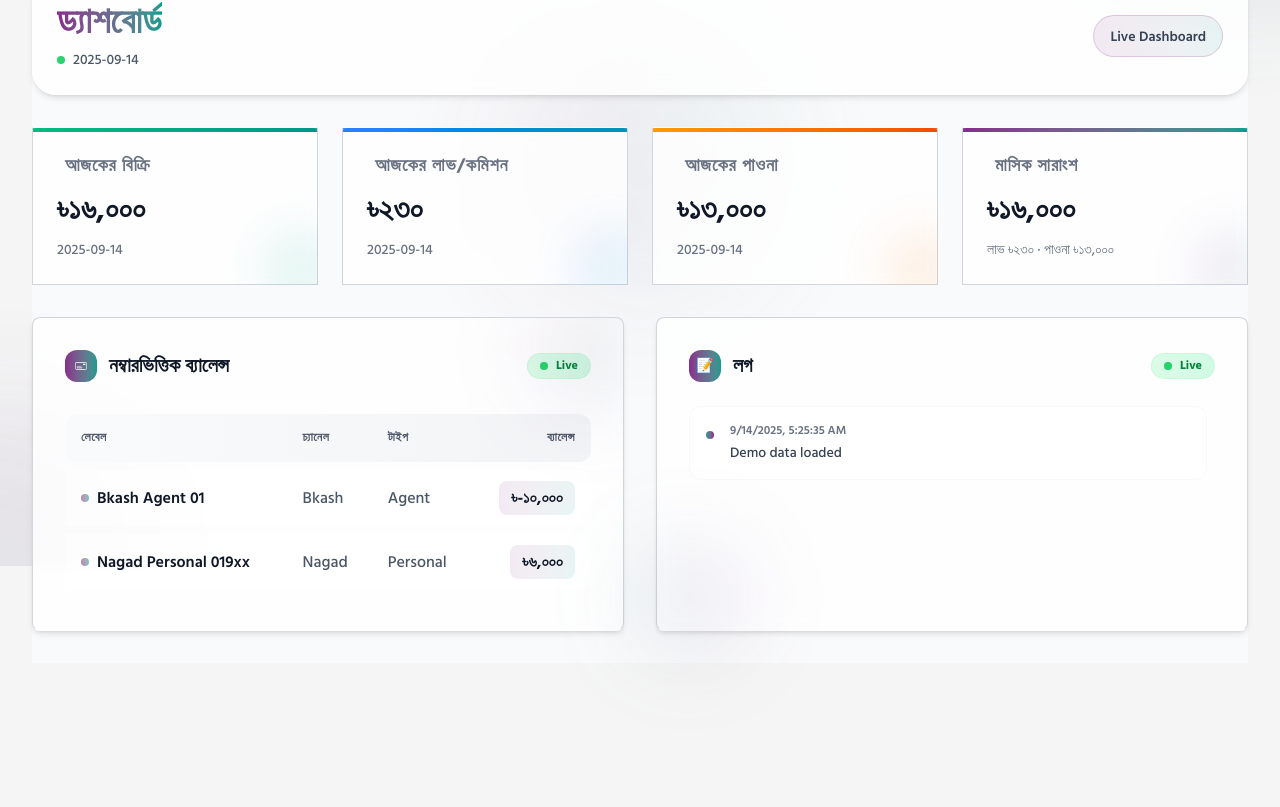
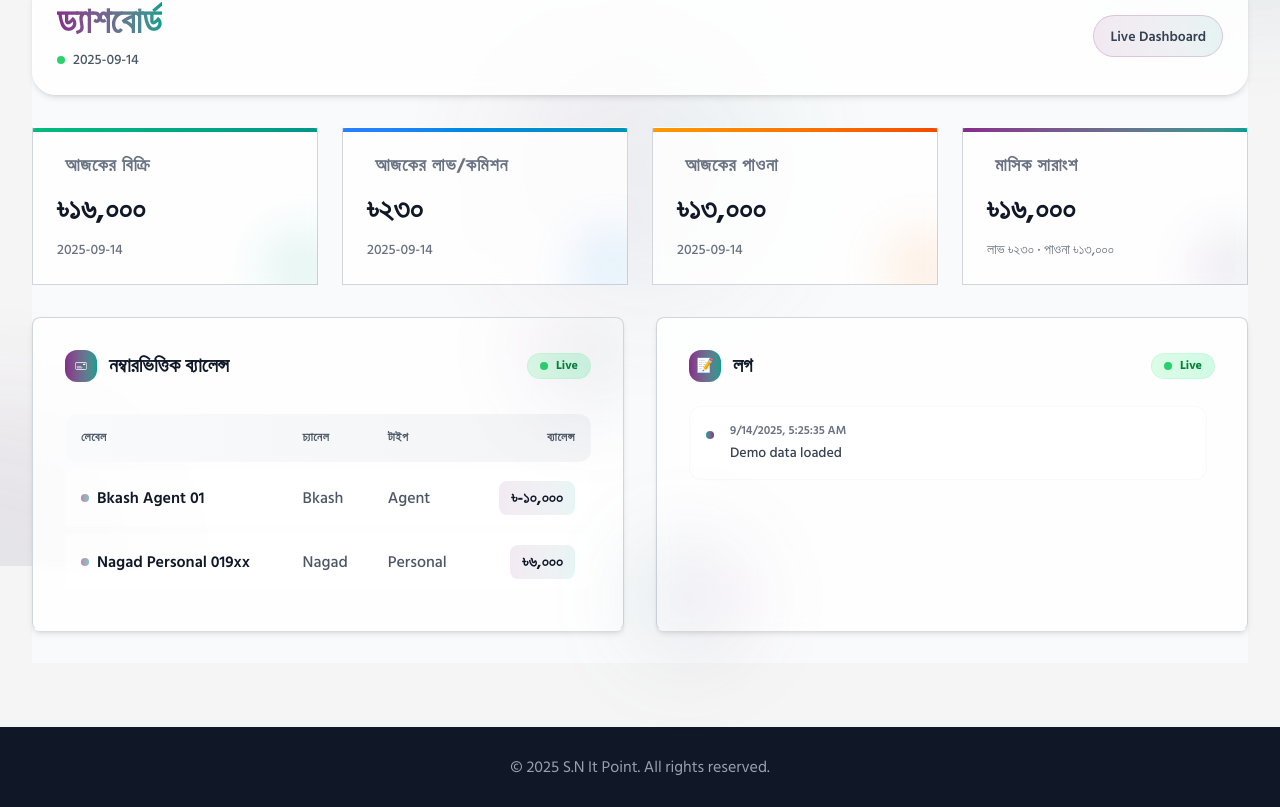
Before and after one commit to nexroxdigital/Nexrox-MBanking-Business-Management-Frontend, a React (Vite) app: page / in a window 1280 px wide. Shown: the part 234-1041 px from the top of the page. Before the commit the page ends 961 px from the top, so only its background shows below. Built offline with nearby package versions, Linux system fonts and the light colour scheme.

Commit message:
add footer and scroll to top on changing tabs

```diff
--- a/src/App.jsx
+++ b/src/App.jsx
@@ -1,4 +1,5 @@
 import { useEffect, useMemo, useReducer, useState } from "react";
+import Footer from "./components/shared/Footer/Footer";
 import Clients from "./demoPages/Clients";
 import Dashboard from "./demoPages/Dashbaord";
 import Navbar from "./demoPages/Navbar";
@@ -150,17 +151,24 @@ export default function App() {
   const ctx = useMemo(() => ({ state, dispatch }), [state, dispatch]);
 
   return (
-    <div className="min-h-screen dark:bg-slate-900 bg-[#f5f5f5]  text-gray-900">
+    <div className="min-h-screen flex flex-col dark:bg-slate-900 bg-[#f5f5f5]  text-gray-900">
       <Navbar toggleMenu={toggleMenu} isMenuOpen={isMenuOpen} />
 
-      <div className="container mx-auto px-4 sm:px-6 lg:px-8 py-2 pb-16">
-        <Tabs tab={tab} setTab={setTab} isMenuOpen={isMenuOpen} />
+      <div className="container mx-auto px-4 sm:px-6 lg:px-8 py-2 pb-16 flex-1">
+        <Tabs
+          tab={tab}
+          setTab={setTab}
+          isMenuOpen={isMenuOpen}
+          setIsMenuOpen={setIsMenuOpen}
+        />
         {tab === "dashboard" && <Dashboard ctx={ctx} />}
         {tab === "transactions" && <Transactions ctx={ctx} />}
         {tab === "clients" && <Clients ctx={ctx} />}
         {tab === "reports" && <Reports ctx={ctx} />}
         {tab === "settings" && <Settings ctx={ctx} />}
       </div>
+
+      <Footer />
     </div>
   );
 }
--- a/src/components/shared/Footer/Footer.jsx
+++ b/src/components/shared/Footer/Footer.jsx
@@ -1,12 +1,12 @@
 function Footer() {
   return (
-    <footer className="bg-gray-900 text-gray-300 py-6 dark:border-t dark:border-gray-700">
-      <div className="container mx-auto  p-4 sm:px-6 lg:px-8 flex flex-col md:flex-row items-center justify-center">
+    <footer className="bg-gray-900 text-gray-300 py-3 dark:border-t dark:border-gray-700">
+      <div className="container mx-auto p-4 sm:px-6 lg:px-8 flex flex-col md:flex-row items-center justify-center">
         {/* Logo / Brand */}
         {/* <div className="text-lg font-semibold text-white">S.N It Point</div> */}
 
         {/* Copyright */}
-        <div className="mt-4 md:mt-0 text-sm text-gray-400">
+        <div className="mt-4 md:mt-0 text-base text-gray-400">
           © {new Date().getFullYear()} S.N It Point. All rights reserved.
         </div>
       </div>
--- a/src/demoPages/Tabs.jsx
+++ b/src/demoPages/Tabs.jsx
@@ -3,7 +3,7 @@ import { IoIosContacts } from "react-icons/io";
 import { LuFileText, LuSlidersHorizontal } from "react-icons/lu";
 import { MdOutlineDashboard } from "react-icons/md";
 
-function Tabs({ tab, setTab, isMenuOpen }) {
+function Tabs({ tab, setTab, isMenuOpen, setIsMenuOpen }) {
   const tabs = [
     { id: "dashboard", label: "ড্যাশবোর্ড", icon: <MdOutlineDashboard /> },
     { id: "transactions", label: "লেনদেন", icon: <HiOutlineBanknotes /> },
@@ -65,7 +65,9 @@ function Tabs({ tab, setTab, isMenuOpen }) {
                   <span className="inline text-base">{t.icon}</span>
 
                   {/* Label */}
-                  <span className="font-medium tracking-wide text-base">{t.label}</span>
+                  <span className="font-medium tracking-wide text-base">
+                    {t.label}
+                  </span>
 
                   {/* Active indicator dot */}
                   {tab === t.id && (
@@ -115,7 +117,11 @@ function Tabs({ tab, setTab, isMenuOpen }) {
               return (
                 <button
                   key={t.id}
-                  onClick={() => setTab(t.id)}
+                  onClick={() => {
+                    setTab(t.id);
+                    setIsMenuOpen(false);
+                    window.scrollTo({ top: 0, behavior: "smooth" });
+                  }}
                   className={`
               group relative flex items-center justify-center gap-2 px-4 py-3 sm:px-6 sm:py-3
               rounded-xl text-sm font-semibold transition-all duration-300
```
